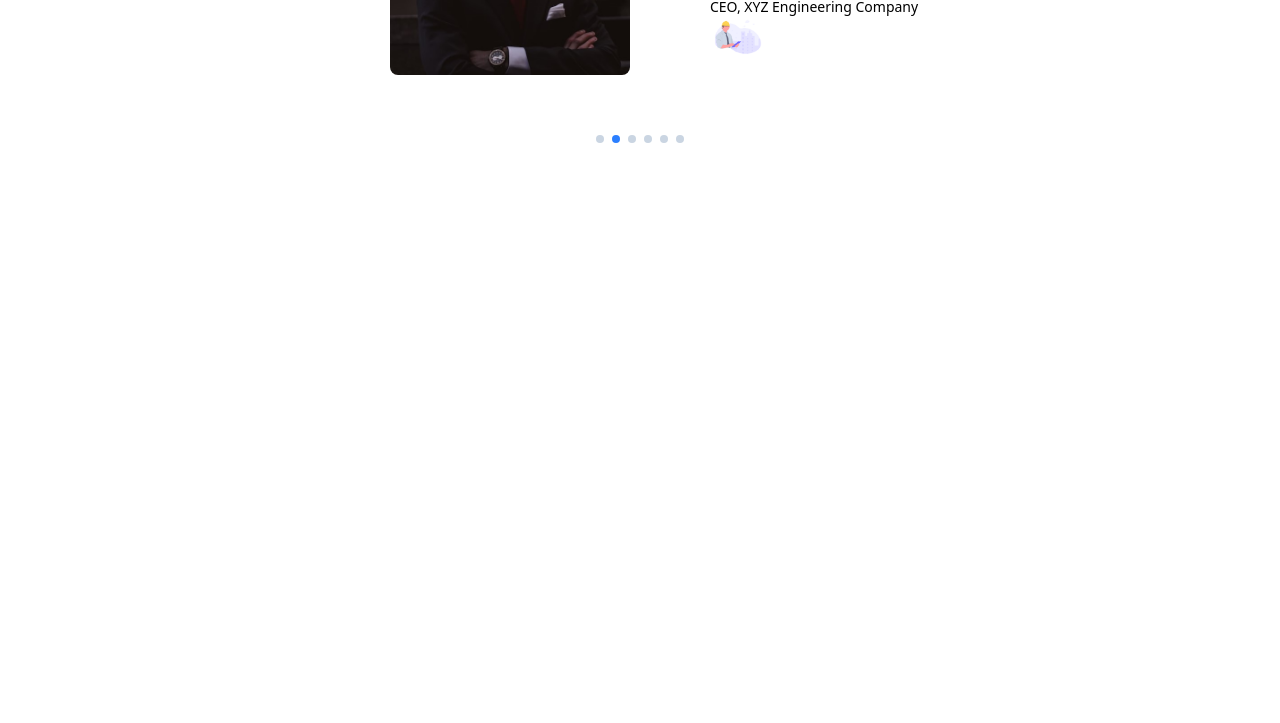
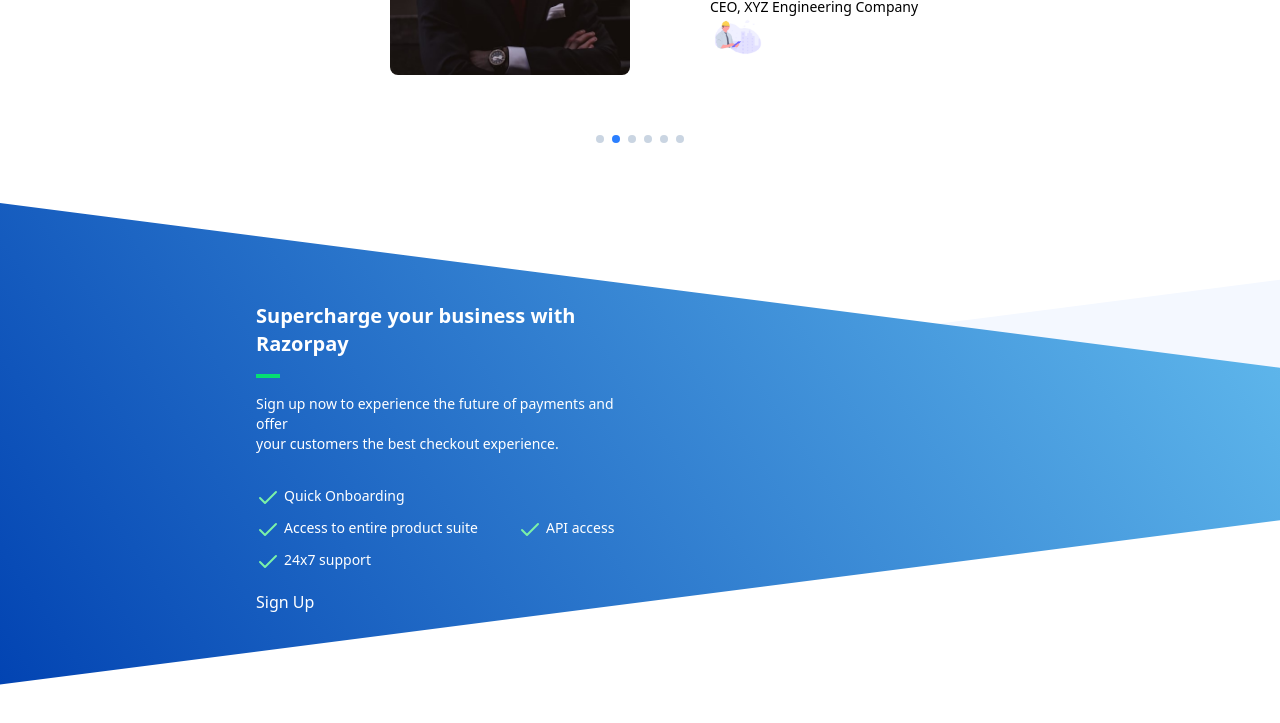
Before and after one commit to kartikgupta2552/razorpay-clone, a website built with Vite: page index.html in a window 1280 px wide. Shown: the part 5296-6019 px from the top of the page. Before the commit the page ends 5839 px from the top, so only its background shows below. Built offline with nearby package versions, Linux system fonts and the light colour scheme.

Commit message:
working on Supercharge your business section

```diff
--- a/index.html
+++ b/index.html
@@ -728,6 +728,36 @@
             </div>
           </section>
 
+          <!-- Supercharge your business Section -->
+          <section class="bg-[url(/images/CTABg.svg)] min-h-[510px] bg-cover mt-15 flex items-center">
+            <div class="w-3/5 mx-auto flex text-white">
+              <div class="w-1/2 flex flex-col gap-4">
+                <h2 class="text-xl font-bold">Supercharge your business with Razorpay</h2>
+                <div class="h-1 w-6 bg-green-400"></div>
+                <p class="text-sm">Sign up now to experience the future of payments and offer <br> your customers the best checkout experience.</p>
+                <ul class="flex flex-wrap gap-x-10 gap-y-2 text-sm mt-4">
+                  <li class="flex gap-1">
+                    <i data-feather="check" class="text-green-300"></i>
+                    <span>Quick Onboarding</span>
+                  </li>
+                  <li class="flex gap-1">
+                    <i data-feather="check" class="text-green-300"></i>
+                    <span>Access to entire product suite</span>
+                  </li>
+                  <li class="flex gap-1">
+                    <i data-feather="check" class="text-green-300"></i>
+                    <span>API access</span>
+                  </li>
+                  <li class="flex gap-1">
+                    <i data-feather="check" class="text-green-300"></i>
+                    <span>24x7 support</span>
+                  </li>
+                </ul>
+                <button class="flex">Sign Up</button>
+              </div>
+            </div>
+          </section>
+
        <div class="h-100"></div>
     <script>
       feather.replace();
```
